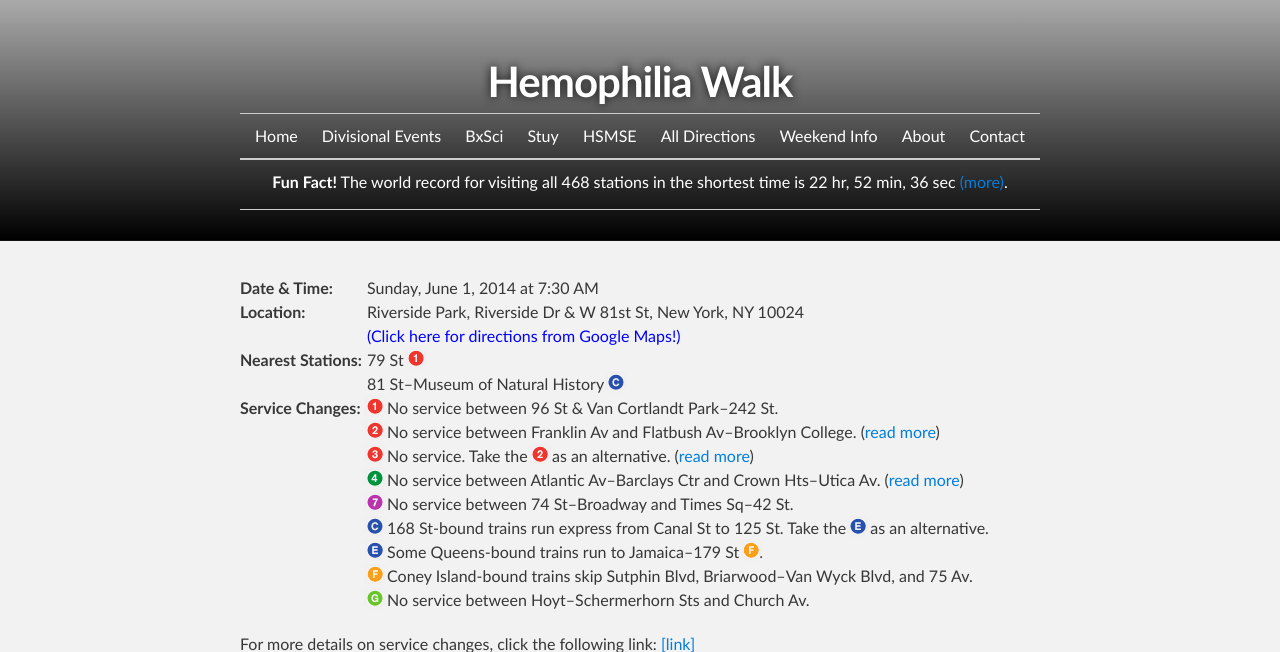
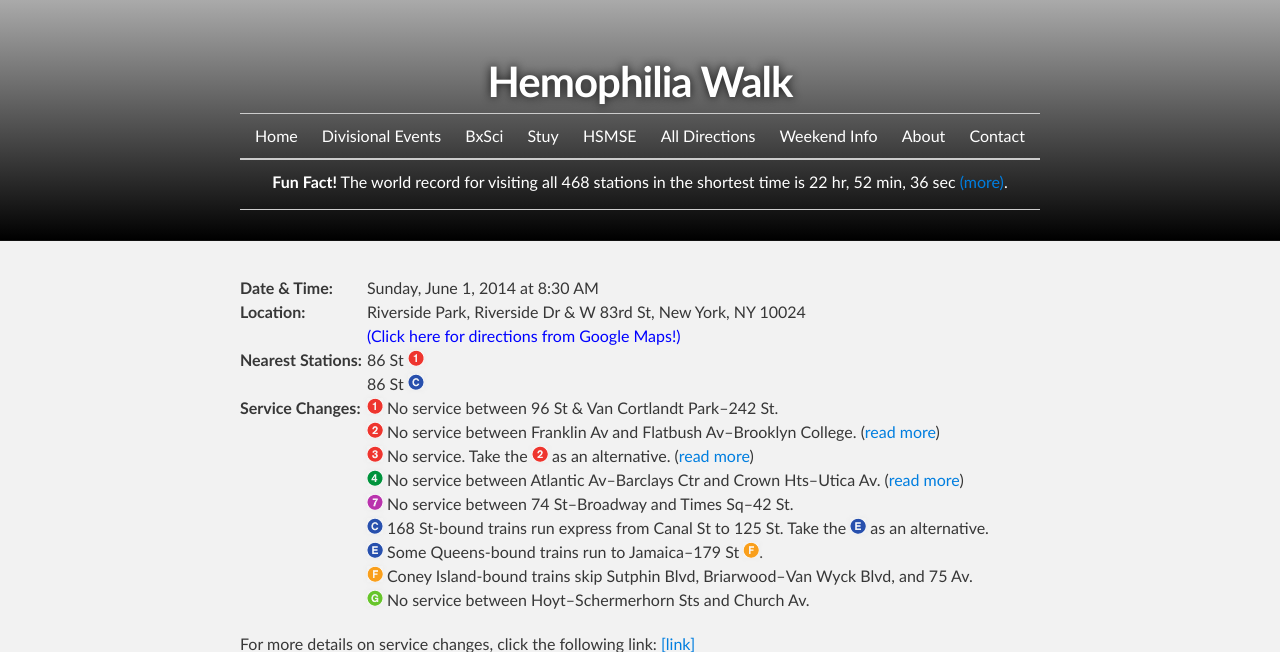
Before and after one commit to d11directions/d11directions.github.io, a Jekyll site: the page built from _posts/2014-06-01-Hemophilia_Walk.html, in a window 1280 px wide, cut to the strip 0-652 px from the top of the page. Built offline with Jekyll 4.4.1, drawn with Linux system fonts in a browser that asks for light colours.

Commit message:
Update Hemophilia Walk

```diff
--- a/_posts/2014-06-01-Hemophilia_Walk.html
+++ b/_posts/2014-06-01-Hemophilia_Walk.html
@@ -3,11 +3,11 @@ layout: direction
 title: Hemophilia Walk
 for: HSMSE Key Club
 tags: [hsmse]
-time: Sunday, June 1, 2014 at 7:30 AM
-location: Riverside Park, Riverside Dr &amp; W 81st St, New York, NY 10024
+time: Sunday, June 1, 2014 at 8:30 AM
+location: Riverside Park, Riverside Dr &amp; W 83rd St, New York, NY 10024
 nearest-stations:
-    - 79 St <img src="/img/1.png" alt="(1)">
-    - 81 St&ndash;Museum of Natural History <img src="/img/C.png" alt="(C)">
+    - 86 St <img src="/img/1.png" alt="(1)">
+    - 86 St <img src="/img/C.png" alt="(C)">
 changes-brief:
     - <img src="/img/1.png" alt="(1)"> No service between 96 St &amp; Van Cortlandt Park&ndash;242 St.
     - <img src="/img/2.png" alt="(2)"> No service between Franklin Av and Flatbush Av&ndash;Brooklyn College. (<a href="/changes/20140531/Eastern_Pkwy/">read more</a>)
@@ -19,5 +19,5 @@ changes-brief:
     - <img src="/img/F.png" alt="(F)"> Coney Island-bound trains skip Sutphin Blvd, Briarwood&ndash;Van Wyck Blvd, and 75 Av.
     - <img src="/img/G.png" alt="(G)"> No service between Hoyt&ndash;Schermerhorn Sts and Church Av.
 changes-ext: http://travel.mtanyct.info/serviceadvisory/routeStatusResult.aspx?tag=ALL&date=06/01/2014&time=&method=getstatus4
-gmap: https://maps.google.com/maps?f=d&amp;source=s_d&amp;saddr=&amp;daddr=Riverside+Drive+%26+W+81st+Street&amp;hl=en&amp;geocode=FQdZbgId9yGX-ymLu5i9h1jCiTF3GBt01nkWqA&amp;sll=40.785521,-73.979552&amp;sspn=0.00576,0.011362&amp;dirflg=r&amp;ttype=arr&amp;date=06%2F01%2F14&amp;time=7:20am&amp;noexp=0&amp;noal=0&amp;sort=def&amp;mra=ls&amp;ie=UTF8&amp;t=m&amp;start=0&amp;ll=40.785521,-73.979552&amp;spn=0.00576,0.011362
+gmap: https://maps.google.com/maps?f=d&amp;source=s_d&amp;saddr=&amp;daddr=Riverside+Dr+%26+W+83rd+St,+New+York,+NY+10024&amp;geocode=FfdebgIdFyOX-ymlFoARh1jCiTFBoNmlDIHTww&amp;aq=&amp;sll=40.786569,-73.979337&amp;sspn=0.007408,0.012853&amp;gl=US&amp;hl=en-US&amp;dirflg=r&amp;ttype=arr&amp;date=6%2F1%2F14&amp;time=8:20am&amp;noexp=0&amp;noal=0&amp;sort=def&amp;mra=ls&amp;ie=UTF8&amp;t=m&amp;start=0&amp;ll=40.786569,-73.979337&amp;spn=0.007408,0.012853
 ---
```
